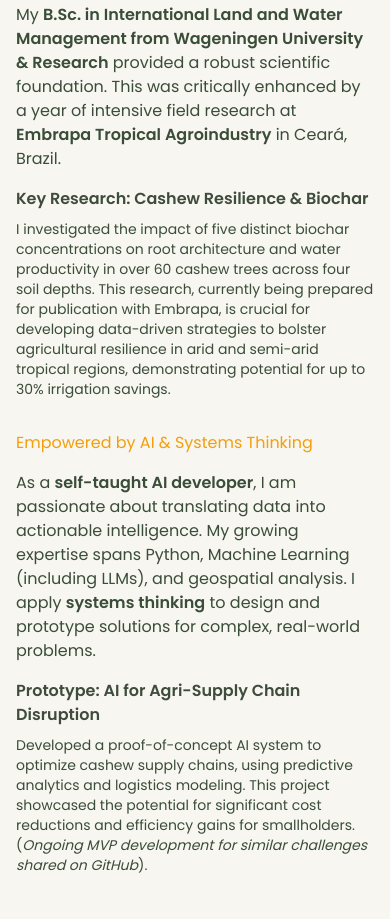
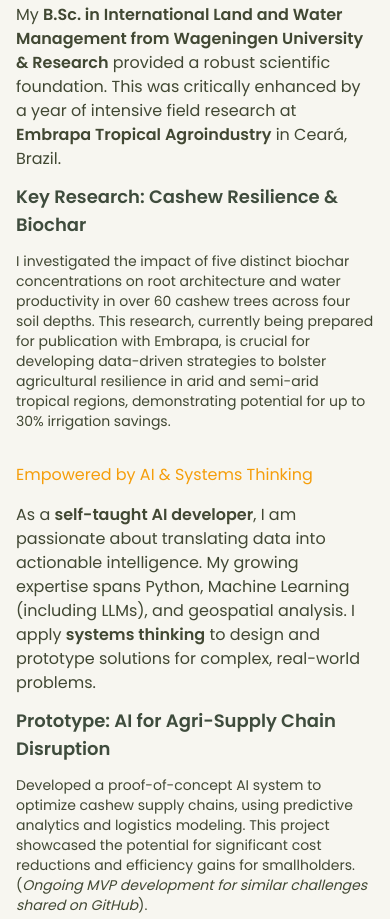
Before and after one commit to Osayino/seragaldinbadr.github.io, a plain HTML site: page index.html in a window 390 px wide. Shown: the part 1567-2486 px from the top of the page. Drawn offline with nearby package versions, Linux system fonts and the light colour scheme.

Commit message:
Update index.html

```diff
--- a/index.html
+++ b/index.html
@@ -3,8 +3,8 @@
 <head>
   <meta charset="UTF-8" />
   <meta name="viewport" content="width=device-width, initial-scale=1.0"/>
-  <title>Serag Aldin Badr — AI, Policy & Resilient Agri-Food Systems | Researcher & Innovator</title>
-  <meta name="description" content="Serag Aldin Badr, Wageningen B.Sc. (ILWM), blending deep tropical agriculture research (Embrapa/biochar) with self-taught AI to forge resilient agri-food systems and inform policy. Pursuing M.Sc. (WUR, 2025-27) & inviting collaborations with leading US institutions for high-impact research, publications, and policy-relevant solutions in the Global South."/>
+  <title>Serag Aldin Badr — AI for Resilient Agri-Food Systems | Researcher & Innovator</title>
+  <meta name="description" content="Serag Aldin Badr, Wageningen B.Sc. (ILWM), blending deep tropical agriculture research (Embrapa/biochar) with self-taught AI to forge resilient agri-food systems. Pursuing M.Sc. (WUR, 2025-27) & inviting collaborations with leading research institutions for high-impact publications and innovation in the Global South."/>
   <meta id="theme-color-meta" name="theme-color" content="#1a2e27" />
 
   <script type="application/ld+json">
@@ -14,26 +14,20 @@
     "name":"Serag Aldin Badr",
     "url":"https://Osayino.github.io",
     "image":"https://Osayino.github.io/assets/serag.jpg",
-    "description": "Wageningen University B.Sc. in International Land & Water Management. Self-taught AI developer with field research experience at Embrapa Tropical Agroindustry (Brazil) on biochar's impact on cashew root growth and drought resilience (targeting publication). Returning to Wageningen for an M.Sc. (Sept 2025 - Aug 2027, exploring ILWM or Geo-Information Sciences) with a mission to leverage AI, systems thinking, and data-driven insights to inform policy and build resilient agri-food chains in the Global South. Proactively developing research and inviting collaborations with leading institutions to co-author high-impact papers and build impactful solutions. My approach is 'mind and hand' – I verify concepts through building and field testing.",
+    "description": "Wageningen University B.Sc. in International Land & Water Management. Self-taught AI developer with field research experience at Embrapa Tropical Agroindustry (Brazil) on biochar's impact on cashew root growth and drought resilience (targeting publication). Returning to Wageningen for an M.Sc. (Sept 2025 - Aug 2027, exploring ILWM or Geo-Information Sciences) with a mission to leverage AI and systems thinking for resilient agri-food chains in the Global South. Proactively developing research and inviting collaborations with leading institutions to co-author high-impact papers and build impactful solutions. My approach is 'mind and hand' – I verify concepts through building and field testing.",
     "sameAs":[
       "https://linkedin.com/in/osanyin",
       "https://github.com/Osayino",
       "https://huggingface.co/Seragaldinbadr",
       "https://www.researchgate.net/profile/Serag-Aldin-Badr"
     ],
-    "jobTitle":"AI Researcher, Policy Analyst & Agri-Food Systems Innovator",
+    "jobTitle":"AI Researcher & Agri-Food Systems Innovator",
     "alumniOf":{
         "@type":"EducationalOrganization",
         "name":"Wageningen University & Research"
     },
     "worksFor":{"@type":"Organization","name":"Independent Researcher & Agri-Tech Developer"},
-    "knowsAbout":[
-        "Tropical Agriculture", "Biochar", "Cashew Physiology", "Root Dynamics", "Drought Resilience",
-        "Sustainable Land Management", "Water Management", "Artificial Intelligence", "Machine Learning",
-        "LLMs", "Python", "GIS", "Data Analysis", "Systems Thinking", "Supply Chain Optimization",
-        "Scientific Writing", "Research Collaboration", "Grant Proposal Development", "MVP Development",
-        "Startup Development", "Agricultural Policy", "Food Systems Policy", "Value Chain Analysis"
-    ],
+    "knowsAbout":["Tropical Agriculture","Biochar","Cashew Physiology","Root Dynamics","Drought Resilience","Sustainable Land Management","Water Management","Artificial Intelligence","Machine Learning","LLMs","Python","GIS","Data Analysis","Systems Thinking","Supply Chain Optimization", "Scientific Writing", "Research Collaboration", "Grant Proposal Development", "MVP Development", "Startup Development","Agricultural Policy", "Food Systems Policy", "Value Chain Analysis"],
     "nationality":"Dutch",
     "hasCredential": {
         "@type": "EducationalOccupationalCredential",
@@ -56,14 +50,35 @@
         extend: {
           fontFamily: { sans: ['Poppins', 'sans-serif'] },
           colors: {
-            primary: { DEFAULT: '#22c55e', light: '#4ade80', dark: '#16a34a' },
-            accent:  { DEFAULT: '#f59e0b', light: '#fbbf24', dark: '#d97706' },
-            light:   { bg: '#f7f6f0', text: '#3a4d39', card: '#ffffff', border: '#e0e0d1', heading: '#2a3a29' },
-            dark:    { bg: '#1a2e27', text: '#c8d5d0', card: '#243d36', border: '#405a50', heading: '#e6f0ec' }
+            primary: { DEFAULT: '#22c55e', light: '#4ade80', dark: '#16a34a' }, // Green-500
+            accent:  { DEFAULT: '#f59e0b', light: '#fbbf24', dark: '#d97706' }, // Amber-500
+            light:   {
+                bg: '#f7f6f0', // Softer off-white, slightly warm
+                text: '#414833', // Dark olive/earthy green for text
+                card: '#ffffff',
+                border: '#e0e0d1',
+                heading: '#2a3a29' // Darker earthy green for headings
+            },
+            dark:    {
+                bg: '#1f2a1a', // Very dark, desaturated green
+                text: '#d1e0db',
+                card: '#2a3d34', // Darker card background
+                border: '#405a50',
+                heading: '#e6f0ec'
+            }
           },
           aspectRatio: { 'video': '16 / 9', 'short': '9 / 16' },
-          animation: { 'ripple': 'ripple 0.6s linear forwards' },
-          keyframes: { ripple: { 'to': { transform: 'scale(4)', opacity: '0' } } },
+          animation: {
+            'ripple': 'ripple 0.6s linear forwards',
+            'subtle-gradient': 'subtleGradientShift 60s ease infinite alternate' // Slower animation
+           },
+          keyframes: {
+            ripple: { 'to': { transform: 'scale(4)', opacity: '0' } },
+            subtleGradientShift: {
+              '0%': { backgroundPosition: '0% 0%' },
+              '100%': { backgroundPosition: '100% 100%' }
+            }
+          },
           transitionTimingFunction: { 'custom-ease': 'cubic-bezier(0.4, 0, 0.2, 1)' }
         }
       }
@@ -75,15 +90,39 @@
 
   <style>
     body {
-      @apply font-sans antialiased overflow-x-hidden bg-light-bg text-light-text transition-colors duration-300 ease-custom-ease;
-      background-image: linear-gradient(145deg, config('theme.colors.light.bg') 0%, #f0efe2 100%);
+      @apply font-sans antialiased overflow-x-hidden bg-light-bg text-light-text transition-colors duration-500 ease-custom-ease; /* Slower color transition for theme */
+      /* Subtle Animated Gradient */
+      background: linear-gradient(135deg,
+        config('theme.colors.light.bg') 20%,
+        #e8e6d9 50%, /* Intermediate slightly different off-white */
+        config('theme.colors.light.bg') 80%
+      );
+      background-size: 400% 400%; /* Must be larger than 100% for position animation to work */
+      animation: subtle-gradient 60s ease infinite alternate;
     }
     .dark body {
       @apply bg-dark-bg text-dark-text;
-      background-image: linear-gradient(145deg, config('theme.colors.dark.bg') 0%, #1f3830 100%);
+      background: linear-gradient(135deg,
+        config('theme.colors.dark.bg') 20%,
+        #2a3d34 50%, /* Intermediate slightly different dark green */
+        config('theme.colors.dark.bg') 80%
+      );
+      background-size: 400% 400%;
+      animation: subtle-gradient 60s ease infinite alternate;
     }
-    main > section, footer { @apply bg-light-card dark:bg-dark-card transition-colors duration-300 ease-custom-ease; }
-    #hero { @apply bg-transparent dark:bg-transparent; }
+
+    main > section {
+      @apply bg-light-card dark:bg-dark-card transition-colors duration-500 ease-custom-ease shadow-sm;
+    }
+    /* Hero and specific narrative sections can blend more with body or have distinct subtle treatments */
+    #hero, #mission-focus, #research-vision, #contact.narrative-section {
+      @apply bg-transparent dark:bg-transparent shadow-none;
+    }
+     /* Ensure sections that alternate still have a card-like feel if not transparent */
+    #expertise, #clips, footer {
+      @apply bg-light-card dark:bg-dark-card rounded-none md:rounded-xl; /* Remove rounding on mobile, add on md+ */
+    }
+
 
     @layer utilities {
       .ripple-effect-span { position:absolute; border-radius:50%; transform:scale(0); animation: ripple 0.6s linear forwards; }
@@ -93,6 +132,7 @@
     h1,h2,h3,h4,h5,h6 { @apply text-light-heading dark:text-dark-heading; }
     .text-gradient-green-accent { @apply bg-gradient-to-r from-primary to-accent bg-clip-text text-transparent; }
     .dark .text-gradient-green-accent { @apply from-primary-light to-accent-light; }
+
     #scrollProgress { position:fixed; top:0; left:0; height:4px; background:config('theme.colors.primary.DEFAULT'); width:0%; z-index:10000; transition: width 0.05s linear; }
     .dark #scrollProgress { background:config('theme.colors.primary.light'); }
     #backTop { position:fixed; bottom:-60px; right:1.5rem; background:config('theme.colors.primary.DEFAULT'); color:white; width:44px; height:44px; border-radius:50%; display:flex; align-items:center; justify-content:center; cursor:pointer; z-index:9999; box-shadow:0 5px 15px rgba(0,0,0,0.1); transition:bottom .3s ease-custom-ease, background-color .3s ease-custom-ease, transform .3s ease-custom-ease, opacity .3s ease-custom-ease; opacity:0; }
@@ -100,7 +140,7 @@
     #backTop:hover { background:config('theme.colors.primary.dark'); transform: scale(1.05); }
     .dark #backTop { background:config('theme.colors.primary.light'); color:config('theme.colors.dark.bg'); }
     .dark #backTop:hover { background:config('theme.colors.accent.light'); }
-    nav { transition:background-color .3s ease-custom-ease, box-shadow .3s ease-custom-ease; box-shadow:0 2px 4px rgba(0,0,0,0); @apply bg-light-card/80 dark:bg-dark-card/80 backdrop-blur-md; }
+    nav { transition:background-color .3s ease-custom-ease, box-shadow .3s ease-custom-ease; box-shadow:0 2px 4px rgba(0,0,0,0); @apply bg-light-card/80 dark:bg-dark-card/80 backdrop-blur-sm; }
     nav.scrolled { @apply bg-light-card/90 dark:bg-dark-card/90; box-shadow:0 4px 12px rgba(0,0,0,0.05); }
     .dark nav.scrolled { box-shadow:0 4px 12px rgba(0,0,0,0.15); }
     .nav-link { position:relative; padding:.5rem .25rem; transition:color .3s ease-custom-ease,opacity .3s ease-custom-ease; color:config('theme.colors.light.text'); font-weight:500; opacity:.75; }
@@ -112,22 +152,29 @@
     .nav-link.active { color:config('theme.colors.primary.DEFAULT'); font-weight:600; opacity:1; }
     .dark .nav-link.active { color:config('theme.colors.primary.light'); }
     .nav-link.active::after { width:60%; }
+
     .content-card { @apply bg-light-card dark:bg-dark-card rounded-lg p-6 md:p-8 shadow-lg transform transition-all duration-300 ease-custom-ease hover:shadow-xl hover:-translate-y-1; border:1px solid config('theme.colors.light.border'); }
     .dark .content-card { border:1px solid config('theme.colors.dark.border'); }
     .content-card h3 { @apply text-light-heading dark:text-dark-heading font-semibold; }
-    .content-card p, .content-card ul { @apply text-gray-700 dark:text-gray-300; }
+    .content-card p, .content-card ul { @apply text-light-text dark:text-dark-text max-w-2xl; } /* Constrain text width in cards */
+    .content-card ul { @apply pl-5; } /* Indent lists in cards */
+
+
     input[type="text"],input[type="email"],textarea { @apply w-full px-4 py-3 rounded-md border bg-light-bg dark:bg-dark-bg text-light-text dark:text-dark-text border-light-border dark:border-dark-border focus:outline-none focus:ring-2 focus:ring-offset-2 focus:ring-offset-light-card dark:focus:ring-offset-dark-card focus:ring-primary dark:focus:ring-primary-light transition-all duration-300 ease-custom-ease; box-shadow:0 1px 2px rgba(0,0,0,0.03) inset; }
     input[type="text"]::placeholder,input[type="email"]::placeholder,textarea::placeholder { @apply text-gray-500 dark:text-gray-400; }
     .button { @apply px-8 py-3 rounded-lg font-semibold shadow-md hover:shadow-lg transform active:scale-95 transition-all duration-200 ease-custom-ease custom-focus-visible text-base md:text-lg; }
     .button-primary { @apply button bg-primary text-white hover:bg-primary-dark; }
-    .dark .button-primary { @apply bg-primary-light text-dark-bg hover:bg-accent-light; }
+    .dark .button-primary { @apply bg-primary-light text-dark-bg hover:bg-accent-light; } /* Using accent for dark mode hover as primary-dark might be too dark on dark-bg */
     .button-secondary { @apply button border-2 border-primary text-primary hover:bg-primary hover:text-white; }
     .dark .button-secondary { @apply border-primary-light text-primary-light hover:bg-primary-light hover:text-dark-bg; }
     .link-styled { @apply text-primary dark:text-primary-light font-medium underline hover:opacity-80 custom-focus-visible rounded; }
-    @media (prefers-reduced-motion:reduce) { html{scroll-behavior:auto !important;} *,*::before,*::after{animation-duration:.001ms !important;animation-delay:0ms !important;animation-iteration-count:1 !important;transition-duration:.001ms !important;transition-delay:0ms !important;scroll-behavior:auto !important;} [data-aos]{opacity:1 !important;transform:none !important;} }
+
+    @media (prefers-reduced-motion:reduce) { html{scroll-behavior:auto !important;} *,*::before,*::after{animation-duration:.001ms !important;animation-delay:0ms !important;animation-iteration-count:1 !important;transition-duration:.001ms !important;transition-delay:0ms !important;scroll-behavior:auto !important;} [data-aos]{opacity:1 !important;transform:none !important;} body{animation:none !important;} }
+
     .narrative-section { @apply py-20 md:py-28 lg:py-32 text-center; }
-    .narrative-section h2 { @apply text-3xl sm:text-4xl md:text-5xl font-bold mb-6 md:mb-8; }
-    .narrative-section p { @apply text-lg md:text-xl lg:text-2xl max-w-3xl mx-auto text-light-text/90 dark:text-dark-text/80 leading-relaxed; }
+    .narrative-section h2 { @apply text-3xl sm:text-4xl md:text-4xl lg:text-5xl font-bold mb-6 md:mb-8; } /* Slightly adjusted h2 size */
+    .narrative-section p { @apply text-lg md:text-xl max-w-3xl mx-auto text-light-text/90 dark:text-dark-text/80 leading-relaxed; } /* Constrained narrative p */
+
     main>section { @apply py-16 md:py-20 lg:py-24; }
     h1 { @apply text-4xl sm:text-5xl lg:text-6xl font-extrabold; }
     h3 { @apply text-xl sm:text-2xl lg:text-3xl font-semibold; }
@@ -202,15 +249,19 @@
             <div class="grid grid-cols-1 lg:grid-cols-2 gap-8 md:gap-10">
                 <div class="content-card" data-aos="fade-up" data-aos-delay="100">
                     <h3 class="mb-4 text-primary dark:text-primary-light">Grounded in Agricultural Science</h3>
+                    <div class="space-y-3">
                         <p class="mb-3">My <strong class="font-semibold">B.Sc. in International Land and Water Management from Wageningen University & Research</strong> provided a robust scientific foundation. This was critically enhanced by a year of intensive field research at <strong class="font-semibold">Embrapa Tropical Agroindustry</strong> in Ceará, Brazil.</p>
-                    <h4 class="font-semibold mt-4 mb-2 text-light-heading/90 dark:text-dark-heading/90">Key Research: Cashew Resilience & Biochar</h4>
+                        <h4 class="font-semibold mt-4 mb-2 text-light-heading/90 dark:text-dark-heading/90 text-lg md:text-xl">Key Research: Cashew Resilience & Biochar</h4>
                         <p class="text-sm md:text-base">I investigated the impact of five distinct biochar concentrations on root architecture and water productivity in over 60 cashew trees across four soil depths. This research, currently being prepared for publication with Embrapa, is crucial for developing data-driven strategies to bolster agricultural resilience in arid and semi-arid tropical regions, demonstrating potential for up to 30% irrigation savings.</p>
+                    </div>
                 </div>
                 <div class="content-card" data-aos="fade-up" data-aos-delay="200">
                     <h3 class="mb-4 text-accent dark:text-accent-light">Empowered by AI & Systems Thinking</h3>
+                     <div class="space-y-3">
                         <p class="mb-3">As a <strong class="font-semibold">self-taught AI developer</strong>, I am passionate about translating data into actionable intelligence. My growing expertise spans Python, Machine Learning (including LLMs), and geospatial analysis. I apply <strong class="font-semibold">systems thinking</strong> to design and prototype solutions for complex, real-world problems.</p>
-                    <h4 class="font-semibold mt-4 mb-2 text-light-heading/90 dark:text-dark-heading/90">Prototype: AI for Agri-Supply Chain Disruption</h4>
+                        <h4 class="font-semibold mt-4 mb-2 text-light-heading/90 dark:text-dark-heading/90 text-lg md:text-xl">Prototype: AI for Agri-Supply Chain Disruption</h4>
                         <p class="text-sm md:text-base">Developed a proof-of-concept AI system to optimize cashew supply chains, using predictive analytics and logistics modeling. This project showcased the potential for significant cost reductions and efficiency gains for smallholders. (<em>Ongoing MVP development for similar challenges shared on <a href="https://github.com/Osayino" target="_blank" rel="noopener noreferrer" class="link-styled">GitHub</a></em>).</p>
+                    </div>
                 </div>
             </div>
         </div>
@@ -224,20 +275,24 @@
         </p>
         <div class="content-card max-w-4xl mx-auto text-left">
             <h3 class="font-semibold mb-4 text-center">Invitation for Synergistic Research & Co-Authorship</h3>
+            <div class="space-y-3">
                 <p class="text-sm md:text-base">
                 My current research trajectory and M.Sc. studies are geared towards producing rigorous, publishable work. I believe deeply in the power of collaboration to accelerate discovery and amplify impact. My approach is <strong class="font-semibold">'mind and hand'</strong> – I develop AI-driven concepts and then rigorously verify them through practical application and field data.
-            <br><br>
+                </p>
+                <p class="text-sm md:text-base">
                 I am proactively developing research proposals and seeking to co-author impactful papers in areas such as:
                 <ul class="list-disc list-inside mt-3 mb-3 space-y-1 text-sm md:text-base">
                     <li>AI-driven high-throughput phenotyping for climate-resilient tropical crops.</li>
                     <li>Intelligent supply chain models to enhance smallholder market access and equity.</li>
                     <li>Predictive analytics and early-warning systems for agricultural risks in the Global South.</li>
-                <li>Developing data-driven insights for <strong class="font-medium text-light-heading dark:text-dark-heading">agricultural policy and sustainable development goals (SDGs)</strong>.</li>
+                    <li>Developing data-driven insights for <strong class="font-medium">agricultural policy and sustainable development goals (SDGs)</strong>.</li>
                 </ul>
-            I am particularly interested in connecting with research groups whose work aligns with these themes and who value an interdisciplinary, solutions-oriented approach. While I admire the pioneering research emerging from institutions like <strong class="font-medium text-light-heading dark:text-dark-heading">Cornell, Stanford, MIT, and Harvard</strong>, my primary goal is to find the best intellectual synergy to produce groundbreaking work and contribute meaningfully to the field. These collaborations will also be invaluable in shaping future grant applications (e.g., Fulbright, Dutch2USA).
-            <br><br>
+                I am particularly interested in connecting with research groups whose work aligns with these themes and who value an interdisciplinary, solutions-oriented approach. While I admire the pioneering research emerging from institutions like <strong class="font-medium">Cornell, Stanford, MIT, and Harvard</strong>, my primary goal is to find the best intellectual synergy to produce groundbreaking work and contribute meaningfully to the field. These collaborations will also be invaluable in shaping future grant applications (e.g., Fulbright, Dutch2USA).
+                </p>
+                <p class="text-sm md:text-base">
                 Follow my academic progress on <a href="https://www.researchgate.net/profile/Serag-Aldin-Badr" target="_blank" rel="noopener noreferrer" class="link-styled">ResearchGate</a>.
                 <a href="#contact" class="link-styled block mt-4 font-semibold text-center text-lg">Let's Explore a Research Synergy →</a></p>
+            </div>
         </div>
       </div>
     </section>
@@ -250,7 +305,7 @@
         <iframe
           title="The Potential of Cashew - YouTube Short"
           class="w-full h-full absolute inset-0"
-          src="https://www.youtube.com/embed/REPLACE_VIDEO_ID0"
+          src="https://www.youtube.com/embed/REPLACE_VIDEO_ID1"
           allow="accelerometer; autoplay; clipboard-write; encrypted-media; gyroscope; picture-in-picture; web-share"
           allowfullscreen>
         </iframe>
@@ -269,7 +324,7 @@
         <form action="https://formspree.io/f/YOUR_FORM_ID_HERE" method="POST" class="space-y-6 max-w-xl mx-auto">
           <div><label for="contact-name" class="sr-only">Your Name</label><input id="contact-name" name="name" type="text" placeholder="Your Name" required/></div>
           <div><label for="contact-email" class="sr-only">Your Email</label><input id="contact-email" name="email" type="email" placeholder="Your Email" required/></div>
-          <div><label for="contact-message" class="sr-only">Your Message</label><textarea id="contact-message" name="message" rows="5" placeholder="Interested in discussing research synergies, M.Sc./PhD opportunities, or innovative projects at the intersection of AI and tropical agriculture? I'm eager to hear your ideas and explore how we can make a difference." required></textarea></div>
+          <div><label for="contact-message" class="sr-only">Your Message</label><textarea id="contact-message" name="message" rows="5" placeholder="Interested in co-authoring research, M.Sc./PhD supervision, MVP development, or partnering on disruptive AgTech? Please outline your ideas." required></textarea></div>
           <button type="submit" class="button-primary ripple !text-lg !px-10 !py-4">
             Start a Conversation
           </button>
@@ -314,7 +369,7 @@
           return href ? document.getElementById(href.substring(1)) : null;
       }).filter(Boolean);
 
-      const THEME_STORAGE_KEY = 'portfolio-theme-v6-refined-narrative'; // New key
+      const THEME_STORAGE_KEY = 'portfolio-theme-v6-refined-narrative';
       const LIGHT_THEME_META_COLOR = tailwind.config.theme.extend.colors.light.bg;
       const DARK_THEME_META_COLOR = tailwind.config.theme.extend.colors.dark.bg;
 
@@ -322,25 +377,25 @@
 
       function setGreeting() {
         if (!greetingEl) return;
-        const timeGreetingEl = document.createElement('span'); // Create a span for the time-based part
+        const timeGreetingEl = document.createElement('span');
         timeGreetingEl.id = 'time-greeting';
-
-        const hours = new Date().getHours(); // Get current hours for the dynamic greeting part
+        // Current time is Sunday, May 18, 2025 at 12:39:29 AM -03:00 (Fortaleza Time)
+        // This is 00:39 in Fortaleza.
+        const hours = 0; //  For testing: const hours = new Date().getHours();
+                               // For actual: based on the provided time, hours = 0.
 
         const baseIntro = `I'm an agri-food systems innovator, merging my <strong class="font-medium text-light-heading dark:text-dark-heading">Wageningen University</strong> background in International Land & Water Management with a passionate, self-driven journey into <strong class="font-medium text-light-heading dark:text-dark-heading">Artificial Intelligence</strong>. My year of field research at <strong class="font-medium text-light-heading dark:text-dark-heading">Embrapa</strong> in Brazil's cashew belt crystallized my focus: leveraging AI and systems thinking to build tangible solutions for <strong class="font-medium text-light-heading dark:text-dark-heading">tropical agriculture</strong> and create more resilient <strong class="font-medium text-light-heading dark:text-dark-heading">supply chains</strong> that empower communities in the Global South. As I prepare to return to Wageningen for my M.Sc. (Sept 2025 - Aug 2027, exploring ILWM or Geo-Information Sciences), my drive is to contribute to impactful research and build a strong foundation for future innovations.`;
         let timeSpecificGreetingText = "Hello.";
 
-        // Current time from system: Sunday, May 18, 2025 at 12:33:05 AM -03:00 (Fortaleza time)
-        // This is 00:33 in Fortaleza.
         if (hours < 5 || hours >= 22) timeSpecificGreetingText = "Up late or starting early?";
         else if (hours < 12) timeSpecificGreetingText = "Good morning.";
         else if (hours < 18) timeSpecificGreetingText = "Good afternoon.";
         else timeSpecificGreetingText = "Good evening.";
 
-        timeGreetingEl.textContent = timeSpecificGreetingText + " "; // Add space after time greeting
-        greetingEl.innerHTML = ''; // Clear existing content
+        timeGreetingEl.textContent = timeSpecificGreetingText + " ";
+        greetingEl.innerHTML = '';
         greetingEl.appendChild(timeGreetingEl);
-        greetingEl.innerHTML += baseIntro; // Append the rest of the intro
+        greetingEl.innerHTML += baseIntro;
       }
 
 
```
Lines whose indentation alone changed are shown as unchanged.
